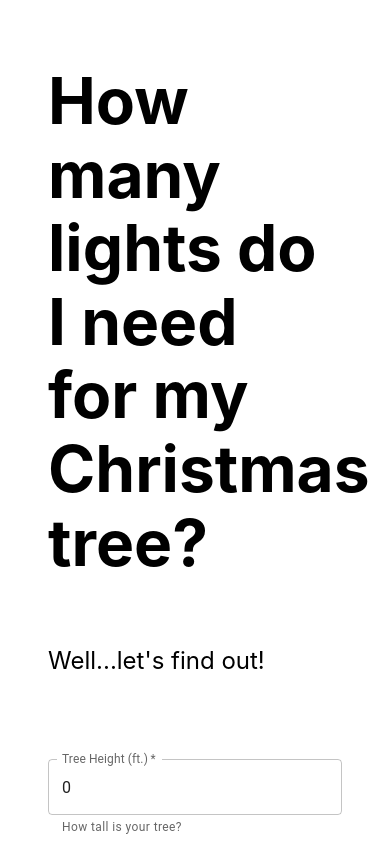
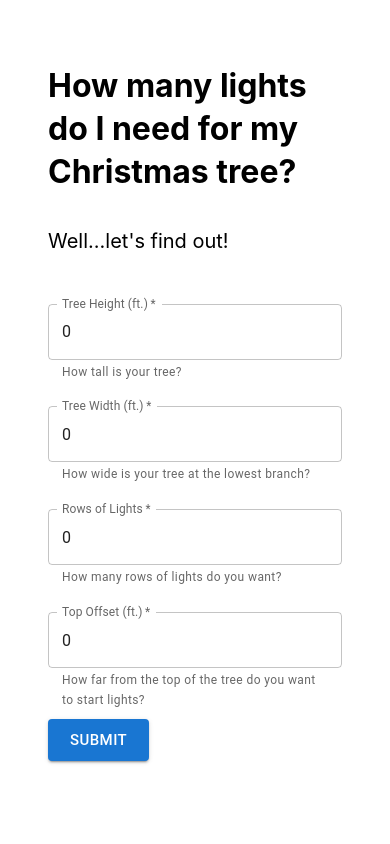
Before and after one commit to LayaTaal/christmas-tree, a Next.js app: page / in a window 390 px wide. Shown: the top 844 px of the page. Built offline with nearby package versions, Linux system fonts and the light colour scheme.

Commit message:
updated responsive styles

```diff
--- a/pages/index.js
+++ b/pages/index.js
@@ -66,7 +66,7 @@ export default function Home() {
       <main className={styles.main}>
         <Container maxWidth="xl">
           <Grid container spacing={4}>
-            <Grid item xs={12} md={8}>
+            <Grid item xs={12} lg={8}>
               <h1 className={styles.title}>
                 How many lights do I need for my Christmas tree?
               </h1>
@@ -76,7 +76,7 @@ export default function Home() {
             </Grid>
           </Grid>
           <Grid container spacing={4}>
-            <Grid item xs={12} md={4}>
+            <Grid item xs={12} md={6} lg={4}>
               <form
                 className={styles.form}
                 onSubmit={(e) =>
@@ -141,10 +141,12 @@ export default function Home() {
                 </Button>
               </form>
             </Grid>
-            <Grid item xs={12} md={8}>
-              <Box className={styles.card}>
-                <Result lengthOfLights={lengthOfLights} />
-              </Box>
+            <Grid item xs={12} md={6} lg={8}>
+              {lengthOfLights !== 0 && (
+                <Box className={styles.card}>
+                  <Result lengthOfLights={lengthOfLights} />
+                </Box>
+              )}
             </Grid>
           </Grid>
         </Container>
--- a/styles/Home.module.css
+++ b/styles/Home.module.css
@@ -2,7 +2,7 @@
   padding: 0 2rem;
 }
 
-@media screen and (min-width: 768px) {
+@media screen and (min-width: 900px) {
   .container {
     background-image: url('../public/background.png');
     background-repeat: no-repeat;
@@ -50,15 +50,47 @@
 
 .title {
   margin: 0;
-  line-height: 1.15;
-  font-size: 4rem;
+  line-height: 1.35;
+  font-size: 2rem;
+}
+
+@media screen and (min-width: 768px) {
+  .title {
+    margin: 0;
+    line-height: 1.2;
+    font-size: 2.5rem;
+  }
+}
+
+@media screen and (min-width: 900px) {
+  .title {
+    margin: 0;
+    line-height: 1.15;
+    font-size: 4rem;
+  }
 }
 
 
 .description {
-  margin: 4rem 0;
+  margin: 2rem 0;
   line-height: 1.5;
-  font-size: 1.5rem;
+  font-size: 1.25rem;
+}
+
+@media screen and (min-width: 768px) {
+  .description {
+    margin: 3rem 0;
+    line-height: 1.5;
+    font-size: 1.4rem;
+  }
+}
+
+@media screen and (min-width: 900px) {
+  .description {
+    margin: 4rem 0;
+    line-height: 1.5;
+    font-size: 1.5rem;
+  }
 }
 
 .code {
@@ -79,7 +111,7 @@
 }
 
 .card {
-  margin: 1rem;
+  margin: 1rem 0;
   padding: 1.5rem;
   text-align: left;
   color: #ffffff;
@@ -94,9 +126,29 @@
   align-items: center;
 }
 
+@media screen and (min-width: 900px) {
+  .card {
+    margin: 1rem;
+  }
+}
+
 .card h2 {
   margin: 0 0 1rem 0;
-  font-size: 2.5rem;
+  font-size: 1.75rem;
+}
+
+@media screen and (min-width: 768px) {
+  .card h2 {
+    margin: 0 0 1rem 0;
+    font-size: 2rem;
+  }
+}
+
+@media screen and (min-width: 900px) {
+  .card h2 {
+    margin: 0 0 1rem 0;
+    font-size: 2.5rem;
+  }
 }
 
 .card p {
```
